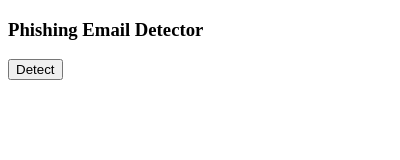
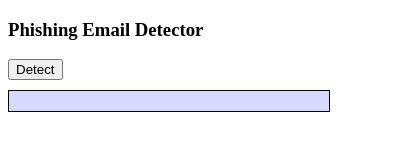
Before and after one commit to jmoya34/cyberSecurity_broncoHackathon, a browser extension: page popup.html in a window 400 px wide. Drawn offline with Linux system fonts and the light colour scheme.

Commit message:
changes to detection

```diff
--- a/popup.html
+++ b/popup.html
@@ -10,6 +10,6 @@
   <h3>Phishing Email Detector</h3>
   <button id="detect">Detect</button>
   <!--ADDED TO DISPLAY DETECTED KEY WORDS, CURRENTLY DISPLAYING ENTIRE EXTRACTED TEXT-->
-  <div id="output"></div>
+  <div id="output" class="output-div"></div>
 </body>
 </html>
--- a/style.css
+++ b/style.css
@@ -5,3 +5,14 @@ body {
 .center {
   text-align: center;
 }
+
+/* Apply styles to the output div */
+.output-div {
+  padding: 10px;
+  background-color: #d6d8ff;
+  border: 1px solid #000000;
+  margin-top: 10px;
+  max-width: 300px;
+  overflow-wrap: break-word;
+  word-wrap: break-word;
+}
```
Also changed, not shown: NLP_tf_malicious_detection.js (+9 -1 lines).
